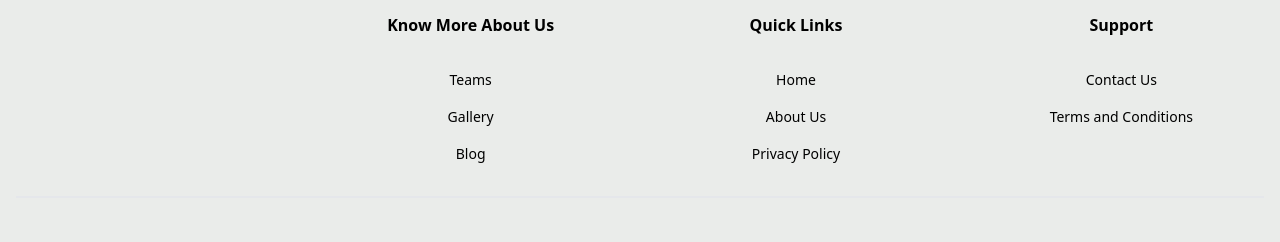
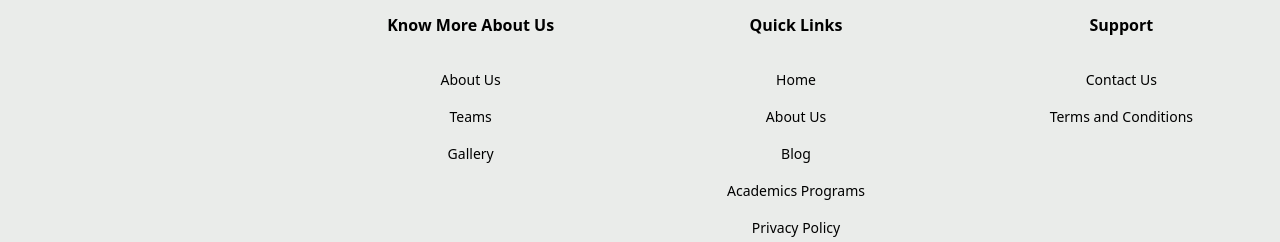
Before and after one commit to Neermal1/pokhara, a Next.js app: page /blog in a window 1280 px wide. Shown: the part 1091-1333 px from the top of the page. Built offline with nearby package versions, Linux system fonts and the light colour scheme; no server answers.

Commit message:
Footer Updated

```diff
--- a/src/components/Footer/components/Footer.tsx
+++ b/src/components/Footer/components/Footer.tsx
@@ -8,16 +8,16 @@ const Footer = () => {
       heading: "Know More About Us",
       subHeading: [
         {
+          subName: "About Us",
+          slug: "/about-us",
+        },
+        {
           subName: "Teams",
           slug: "/teams",
         },
         {
           subName: "Gallery",
           slug: "/gallery",
-        },
-        {
-          subName: "Blog",
-          slug: "/blog",
         },
       ],
     },
@@ -32,7 +32,14 @@ const Footer = () => {
           subName: "About Us",
           slug: "/about-us",
         },
-
+        {
+          subName: "Blog",
+          slug: "/blog",
+        },
+        {
+          subName: "Academics Programs",
+          slug: "/academic-programs",
+        },
         {
           subName: "Privacy Policy",
           slug: "/privacy",
```
